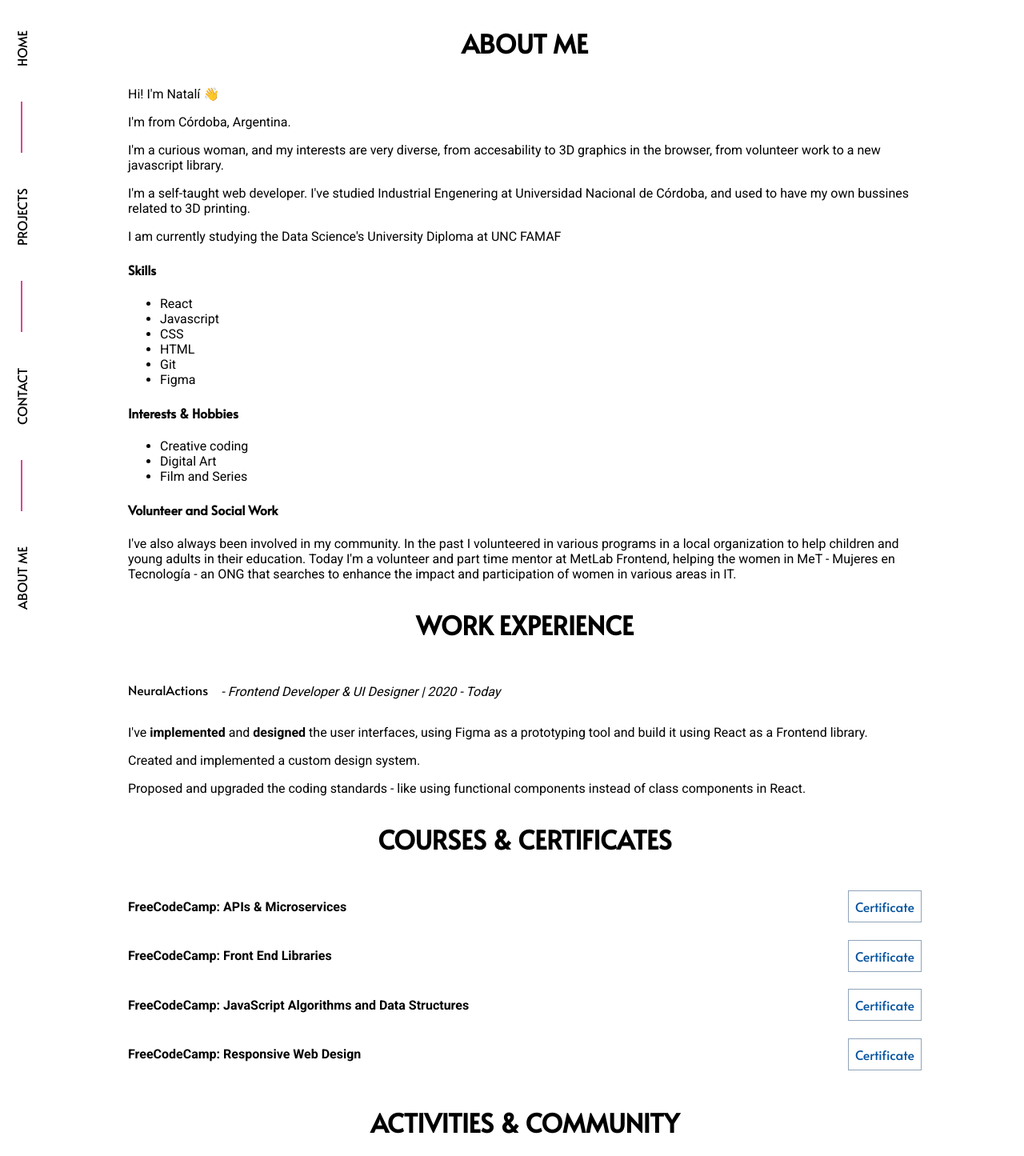
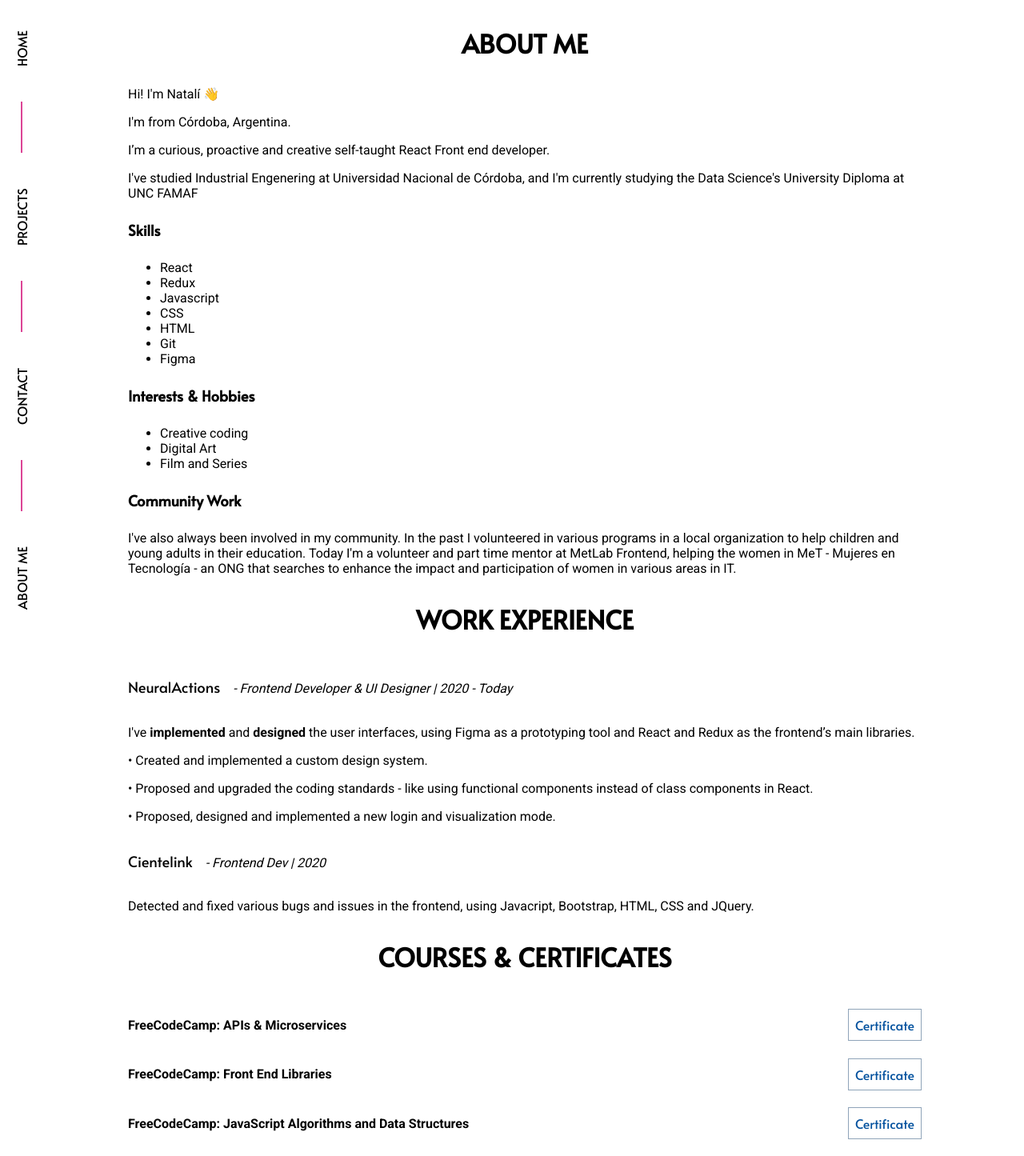
Before and after one commit to Natali-PP/portfolio-next, a Next.js app: page /about in a window 1280 px wide. Shown: the top 1445 px of the page at 80% size. Built offline with nearby package versions, Linux system fonts and the light colour scheme; a web font is replaced by a local one.

Commit message:
Fixed about page

```diff
--- a/pages/about.js
+++ b/pages/about.js
@@ -41,6 +41,7 @@ const CuadradosStyled = styled.div `
 
 const AlataText = styled.p`
   font-family: 'Alata', sans-serif;
+  font-size:1.15rem;
 `
 
 const TitleJob = styled.div`
@@ -80,12 +81,13 @@ const AboutMe = () => {
           <AlataText><h3>About Me</h3></AlataText>
           <p>Hi! I'm Natalí 👋</p>
           <p> I'm from Córdoba, Argentina.</p>
-          <p>I'm a curious woman, and my interests are very diverse, from accesability to 3D graphics in the browser, from volunteer work to a new javascript library.</p>
-          <p>I'm a self-taught web developer. I've studied Industrial Engenering at Universidad Nacional de Córdoba, and used to have my own bussines related to 3D printing.</p>
-          <p>I am currently studying the Data Science's University Diploma at UNC FAMAF</p>
+          <p>I’m a curious, proactive and creative self-taught React Front end developer.</p>
+          <p>I've studied Industrial Engenering at Universidad Nacional de Córdoba, and I'm currently studying the Data Science's University Diploma at UNC FAMAF</p>
+
           <AlataText><h4>Skills</h4></AlataText>
           <ul>
             <li>React</li>
+            <li>Redux</li>
             <li>Javascript</li>
             <li>CSS</li>
             <li>HTML</li>
@@ -98,17 +100,22 @@ const AboutMe = () => {
             <li>Digital Art</li>
             <li>Film and Series</li>
           </ul>
-          <AlataText><h4>Volunteer and Social Work</h4></AlataText>
+          <AlataText><h4>Community Work</h4></AlataText>
           <p>I've also always been involved in my community. In the past I volunteered in various programs in a local organization to help children and young adults in their education. Today I'm a volunteer and part time mentor at MetLab Frontend, helping the women in MeT - Mujeres en Tecnología - an ONG that searches to enhance the impact and participation of women in various areas in IT.</p>
           <div>
             <AlataText><h3>Work Experience</h3></AlataText>
             <div >
-              <TitleJob><AlataText>NeuralActions</AlataText><p style={{marginTop:"20px", marginLeft:"1rem"}}> <i>- Frontend Developer & UI Designer | 2020 - Today</i></p></TitleJob>
-              <p>I've <b>implemented</b> and <b>designed</b> the user interfaces, using Figma as a prototyping tool and build it using React as a Frontend library.</p>
-              <p>Created and implemented a custom design system.</p>
-              <p>Proposed and upgraded the coding standards  - like using functional components instead of class components in React.</p>
+              <TitleJob><AlataText>NeuralActions</AlataText><p style={{marginTop:"20px", marginLeft:"1rem"}}> <i> - Frontend Developer & UI Designer | 2020 - Today</i></p></TitleJob>
+              <p>I've <b>implemented</b> and <b>designed</b> the user interfaces, using Figma as a prototyping tool and React and Redux as the frontend’s main libraries.</p>
+              <p>• Created and implemented a custom design system.</p>
+              <p>• Proposed and upgraded the coding standards  - like using functional components instead of class components in React.</p>
+              <p>• Proposed, designed and implemented a new login and visualization mode. </p>
             </div>
 
+            <div>
+              <TitleJob><AlataText>Cientelink</AlataText><p style={{marginTop:"20px", marginLeft:"1rem"}}> <i> - Frontend Dev | 2020</i></p></TitleJob>
+              <p>Detected and fixed various bugs and issues in the frontend, using Javacript, Bootstrap, HTML, CSS and JQuery.</p>
+            </div>
           </div>
 
           <div>
@@ -119,7 +126,7 @@ const AboutMe = () => {
               <Certificate title="FreeCodeCamp: Responsive Web Design" link="https://www.freecodecamp.org/certification/natalipp/responsive-web-design" />
           </div>
           <div>
-            <AlataText><h3>Activities & Community</h3></AlataText>
+            <AlataText><h3>Community Work & Activities</h3></AlataText>
             <Event title="BootCamp Web 3rd Edition - MeT" type="Speaker/Teacher - 2020" />
             <Event title="MeTCamp UX/UI" type="Attendee - 2020" />
             <Event title="Hackatón WeGirlsHack MeT" type="Attendee - 2019" />
```
